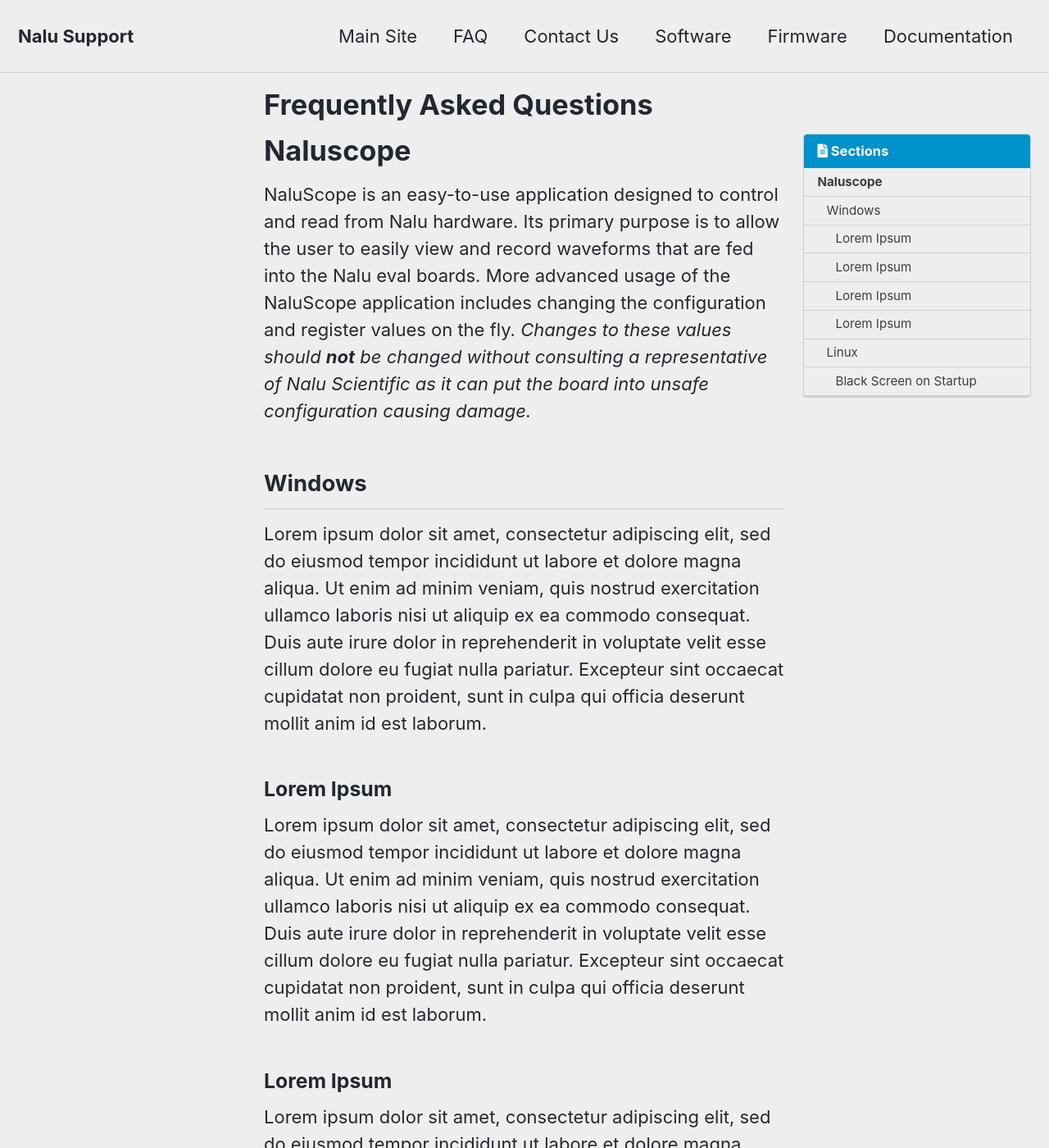
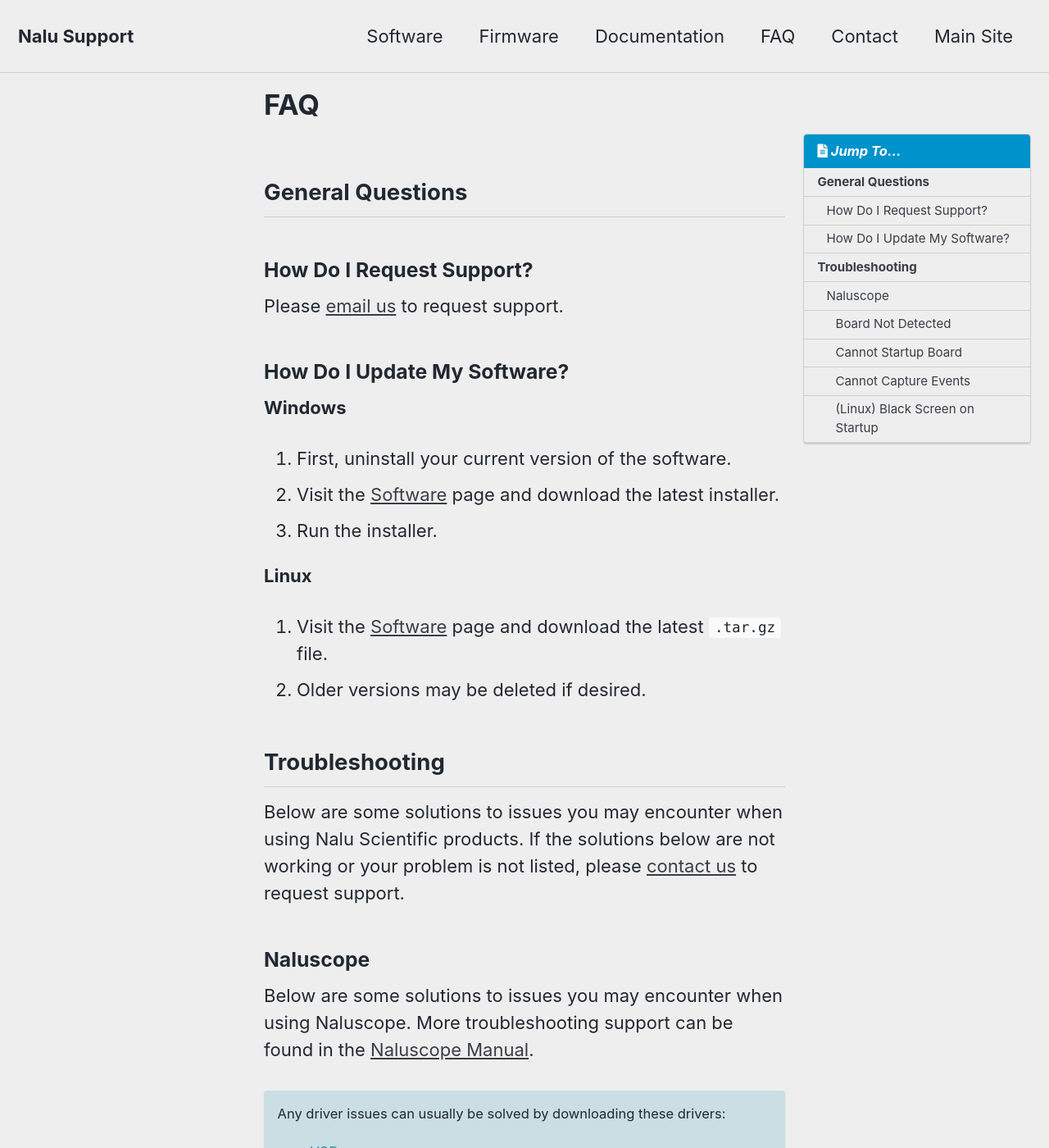
Before and after one commit to NaluScientific/nalusupport, a Jekyll site: the page built from pages/faq.md, in a window 1280 px wide and 1400 px high. Shown: the whole window at 82% size. Built offline with Jekyll 4.4.1, drawn with Linux system fonts in a browser that asks for light colours; cached includes are drawn as plain includes; some of the changed text lies outside the part shown.

Commit message:
ADD: contact/faq info

````diff
--- a/_sass/minimal-mistakes/_base.scss
+++ b/_sass/minimal-mistakes/_base.scss
@@ -48,6 +48,7 @@
 
 h4 {
   font-size: $h-size-4;
+  font-style: italic;
 }
 
 h5 {
--- a/_sass/minimal-mistakes/_variables.scss
+++ b/_sass/minimal-mistakes/_variables.scss
@@ -47,7 +47,7 @@
 $h-size-1: 1.563em !default; // ~25.008px
 $h-size-2: 1.25em !default; // ~20px
 $h-size-3: 1.125em !default; // ~18px
-$h-size-4: 1.0625em !default; // ~17px
+$h-size-4: 1.0525em !default; // ~17px
 $h-size-5: 1.03125em !default; // ~16.5px
 $h-size-6: 1em !default; // ~16px
 
--- a/pages/faq.md
+++ b/pages/faq.md
@@ -1,35 +1,87 @@
 ---
-title: Frequently Asked Questions
-permalink: /faq/
+title: FAQ
+permalink: /troubleshooting/
 layout: single
 toc: true
-toc_label: Sections
+toc_label: Jump To...
 toc_sticky: true
 ---
 
+## General Questions
 
-# Naluscope
+### How Do I Request Support?
 
-NaluScope is an easy-to-use application designed to control and read from Nalu hardware. Its primary purpose is to allow the user to easily view and record waveforms that are fed into the Nalu eval boards. More advanced usage of the NaluScope application includes changing the configuration and register values on the fly. *Changes to these values should **not** be changed without consulting a representative of Nalu Scientific as it can put the board into unsafe configuration causing damage.*
+Please [email us](/contact/) to request support.
 
-## Windows
-Lorem ipsum dolor sit amet, consectetur adipiscing elit, sed do eiusmod tempor incididunt ut labore et dolore magna aliqua. Ut enim ad minim veniam, quis nostrud exercitation ullamco laboris nisi ut aliquip ex ea commodo consequat. Duis aute irure dolor in reprehenderit in voluptate velit esse cillum dolore eu fugiat nulla pariatur. Excepteur sint occaecat cupidatat non proident, sunt in culpa qui officia deserunt mollit anim id est laborum.
+### How Do I Update My Software?
 
-### Lorem Ipsum
-Lorem ipsum dolor sit amet, consectetur adipiscing elit, sed do eiusmod tempor incididunt ut labore et dolore magna aliqua. Ut enim ad minim veniam, quis nostrud exercitation ullamco laboris nisi ut aliquip ex ea commodo consequat. Duis aute irure dolor in reprehenderit in voluptate velit esse cillum dolore eu fugiat nulla pariatur. Excepteur sint occaecat cupidatat non proident, sunt in culpa qui officia deserunt mollit anim id est laborum.
+**Windows**
 
-### Lorem Ipsum
-Lorem ipsum dolor sit amet, consectetur adipiscing elit, sed do eiusmod tempor incididunt ut labore et dolore magna aliqua. Ut enim ad minim veniam, quis nostrud exercitation ullamco laboris nisi ut aliquip ex ea commodo consequat. Duis aute irure dolor in reprehenderit in voluptate velit esse cillum dolore eu fugiat nulla pariatur. Excepteur sint occaecat cupidatat non proident, sunt in culpa qui officia deserunt mollit anim id est laborum.
+1. First, uninstall your current version of the software.
+2. Visit the [Software](/software/) page and download the latest installer.
+3. Run the installer.
 
-### Lorem Ipsum
-Lorem ipsum dolor sit amet, consectetur adipiscing elit, sed do eiusmod tempor incididunt ut labore et dolore magna aliqua. Ut enim ad minim veniam, quis nostrud exercitation ullamco laboris nisi ut aliquip ex ea commodo consequat. Duis aute irure dolor in reprehenderit in voluptate velit esse cillum dolore eu fugiat nulla pariatur. Excepteur sint occaecat cupidatat non proident, sunt in culpa qui officia deserunt mollit anim id est laborum.
+**Linux**
 
-### Lorem Ipsum
-Lorem ipsum dolor sit amet, consectetur adipiscing elit, sed do eiusmod tempor incididunt ut labore et dolore magna aliqua. Ut enim ad minim veniam, quis nostrud exercitation ullamco laboris nisi ut aliquip ex ea commodo consequat. Duis aute irure dolor in reprehenderit in voluptate velit esse cillum dolore eu fugiat nulla pariatur. Excepteur sint occaecat cupidatat non proident, sunt in culpa qui officia deserunt mollit anim id est laborum.
+1. Visit the [Software](/software/) page and download the latest `.tar.gz` file.
+2. Older versions may be deleted if desired.
 
-## Linux
 
-### Black Screen on Startup
+## Troubleshooting
+
+Below are some solutions to issues you may encounter when using Nalu Scientific products.
+If the solutions below are not working or your problem is not listed, please [contact us](/contact/) to request support.
+
+### Naluscope
+
+Below are some solutions to issues you may encounter when using Naluscope. More troubleshooting support can be found in the [Naluscope Manual](/documentation/).
+
+<div class="notice--info" markdown="1">
+Any driver issues can usually be solved by downloading these drivers:
+
+- [VCP](https://ftdichip.com/drivers/vcp-drivers/)
+- [D2XX](https://ftdichip.com/drivers/d2xx-drivers/)
+- [D3XX (for USB 3.0)](https://ftdichip.com/drivers/d3xx-drivers/)
+</div>
+
+#### Board Not Detected
+
+If the board does not appear in the list of available ports in the startup dialog, here are some things to try:
+
+* Click the "Refresh" button in the dialog to reload the list of available ports.
+* Make sure the board is powered on and connected with a working cable.
+* Make sure the board is programmed with the latest firmware.
+* Check the Windows Device Manager for driver issues.
+
+If the application is used on Linux, the port's permissions may need to be modified.
+First, find which `/dev/ttyUSB<Port Number>` device the board appears as. This can be done by running `ls /dev/ttyUSB*` before and after connecting the board. The new device that appears is the correct port. Then, run the following command to modify the permissions:
+
+```sh
+sudo chmod 777 /dev/ttyUSB<Port Number>
+```
+
+#### Cannot Startup Board
+
+If the board does not start up, here are some things to try:
+
+* Power cycle the board.
+* Make sure the correct port and board model are selected in the startup dialog.
+* Make sure the board is powered on and connected with a working cable.
+* Make sure the software and firmware are up to date.
+
+
+#### Cannot Capture Events
+
+If the board suddenly stops sending back data after previously working, here are some things to try:
+
+* Make sure the board still has power and hasn't accidentally been disconnected.
+* In the *Settings* menu, select *Reset* and then *Reinitialize*.
+* Close and reopen NaluScope, then start up the board again.
+
+These steps may also help if calibrations cannot be generated.
+
+#### (Linux) Black Screen on Startup
+
 This could be due to incompatible or improperly links to the graphics driver between
-Linux distributions. This can be solved by deleting `libstdc++.so.6` in the nalu folder,
+Linux distributions. This can be solved by deleting `libstdc++.so.6` in the `nalu` folder,
 allowing the system to fall back on its own `libstdc++.so`.
````
Also changed, not shown: _data/navigation.yml (+16 -10 lines), pages/contact.md (+26 -1 lines).
